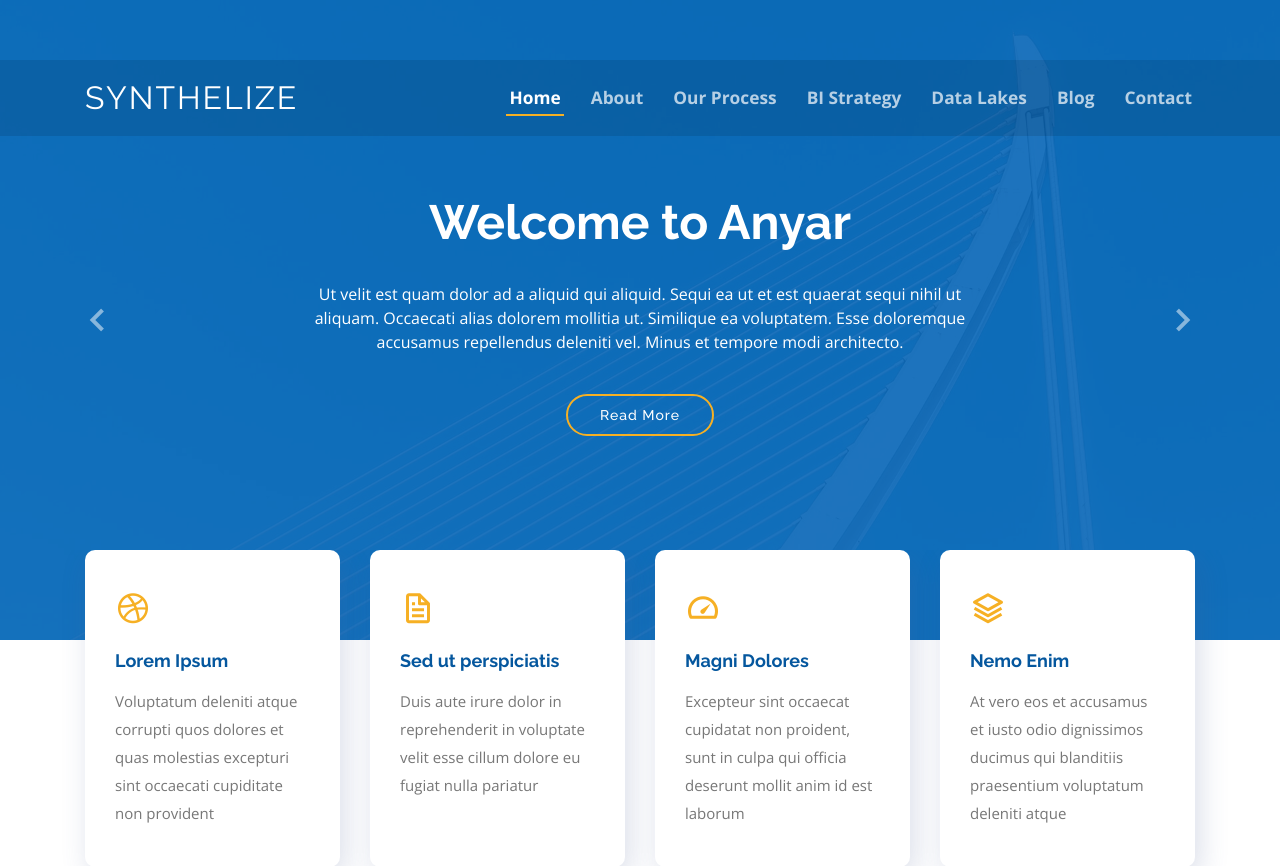
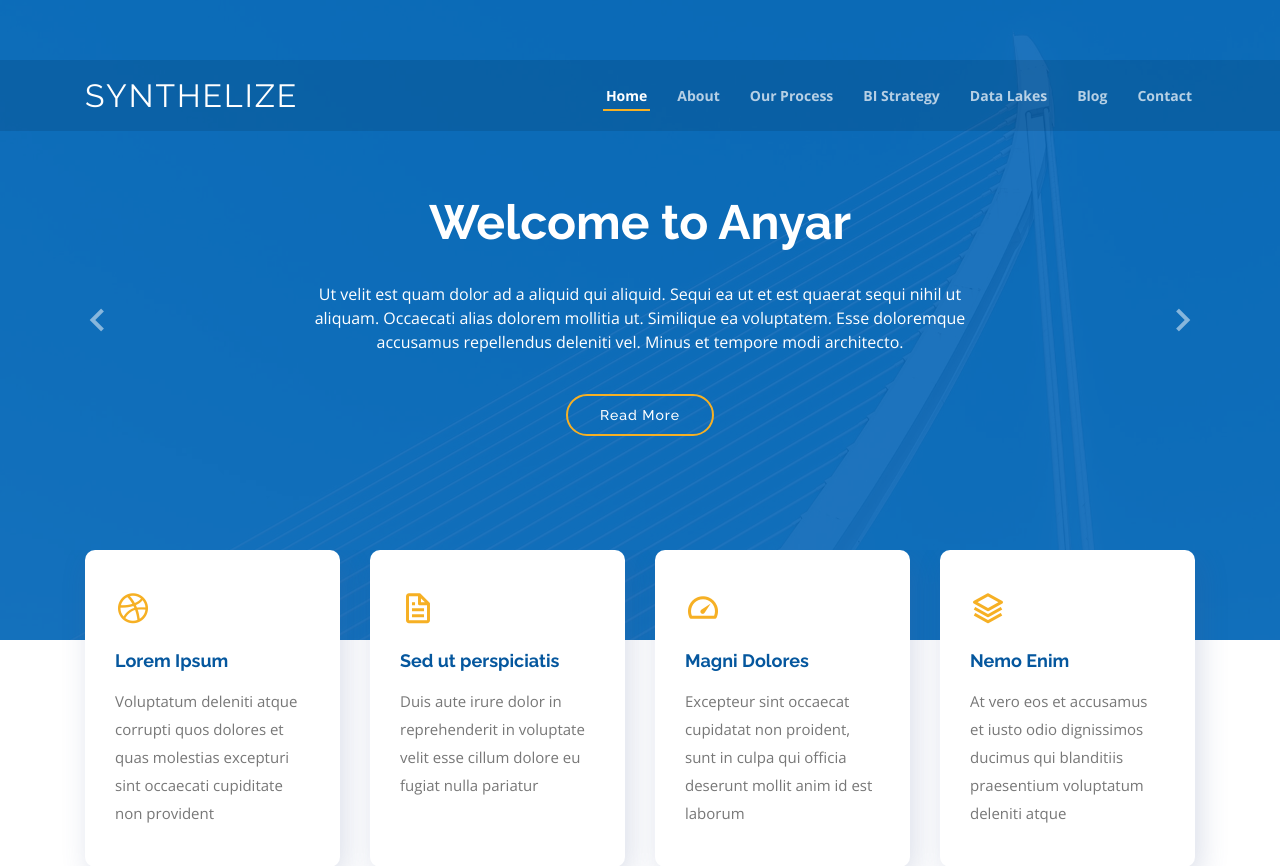
Before and after one commit to tbasalla/synthelize_exp_website, a PHP site: page / in a window 1280 px wide. Shown: the top 866 px of the page. Run offline with PHP 8.4, Linux system fonts and the light colour scheme.

Commit message:
automated commit

```diff
--- a/assets/css/style.css
+++ b/assets/css/style.css
@@ -2445,3 +2445,10 @@ section {
 #footer .credits a {
   color: #f6b024;
 }
+
+/* additional classes */
+.cust-navbar-link
+{
+  font-size: 15pt;
+  font-weight: bold;
+}
--- a/header.php
+++ b/header.php
@@ -38,13 +38,13 @@
 
       <nav class="nav-menu d-none d-lg-block">
         <ul>
-          <li><a href="#header" style="font-size: 13pt; font-weight: bold">Home</a></li>
-          <li><a href="#about" style="font-size: 13pt; font-weight: bold">About</a></li>
-          <li><a href="#services" style="font-size: 13pt; font-weight: bold">Our Process</a></li>
-          <li><a href="#portfolio" style="font-size: 13pt; font-weight: bold">BI Strategy</a></li>
-          <li><a href="#team" style="font-size: 13pt; font-weight: bold">Data Lakes</a></li>
-          <li><a href="blog.html" style="font-size: 13pt; font-weight: bold">Blog</a></li>
-          <li><a href="#contact" style="font-size: 13pt; font-weight: bold">Contact</a></li>
+          <li><a href="#header" class="cust-navbar-link">Home</a></li>
+          <li><a href="#about" class="cust-navbar-link">About</a></li>
+          <li><a href="#services" class="cust-navbar-link">Our Process</a></li>
+          <li><a href="#portfolio" class="cust-navbar-link">BI Strategy</a></li>
+          <li><a href="#team" class="cust-navbar-link">Data Lakes</a></li>
+          <li><a href="blog.html" class="cust-navbar-link">Blog</a></li>
+          <li><a href="#contact" class="cust-navbar-link">Contact</a></li>
         </ul>
       </nav><!-- .nav-menu -->
 
```
